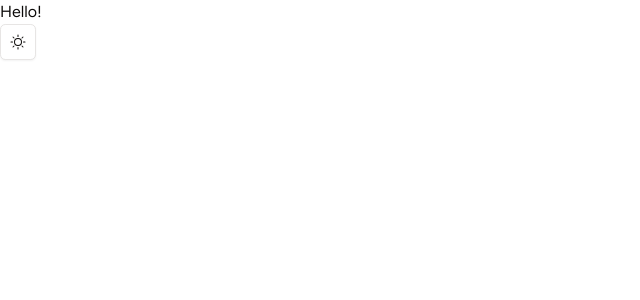
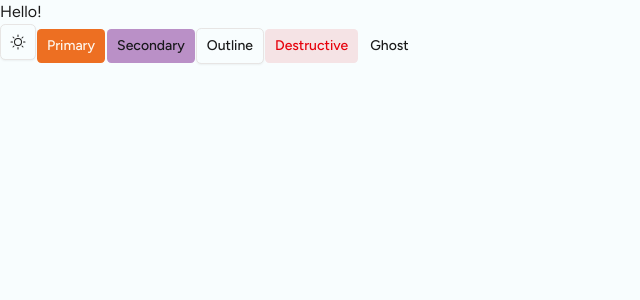
Before and after one commit to draekien/portfolio, a Next.js app: page / in a window 1280 px wide. Shown: the top 300 px of the page, without its empty margins (0-640 px from the left). Built offline with nearby package versions, Linux system fonts and the light colour scheme.

Commit message:
feat: theming

```diff
--- a/app/globals.css
+++ b/app/globals.css
@@ -48,15 +48,15 @@
 }
 
 :root {
-	--background: oklch(1 0 0);
-	--foreground: oklch(0.147 0.004 49.25);
-	--card: oklch(1 0 0);
-	--card-foreground: oklch(0.147 0.004 49.25);
-	--popover: oklch(1 0 0);
-	--popover-foreground: oklch(0.147 0.004 49.25);
+	--background: oklch(0.9911 0.0055 211.04);
+	--foreground: oklch(0.2178 0 0);
+	--card: oklch(0.9911 0.0055 211.04);
+	--card-foreground: oklch(0.2178 0 0);
+	--popover: oklch(0.9911 0.0055 211.04);
+	--popover-foreground: oklch(0.2178 0 0);
 	--primary: oklch(0.6823 0.176 46.72);
 	--primary-foreground: oklch(0.98 0.016 73.684);
-	--secondary: oklch(0.5579 0.0909 318.07);
+	--secondary: oklch(0.7115 0.0909 318.07);
 	--secondary-foreground: oklch(0.21 0.006 285.885);
 	--muted: oklch(0.97 0.001 106.424);
 	--muted-foreground: oklch(0.553 0.013 58.071);
@@ -73,7 +73,7 @@
 	--chart-5: oklch(0.47 0.157 37.304);
 	--radius: 0.45rem;
 	--sidebar: oklch(0.985 0.001 106.423);
-	--sidebar-foreground: oklch(0.147 0.004 49.25);
+	--sidebar-foreground: oklch(0.2178 0 0);
 	--sidebar-primary: oklch(0.646 0.222 41.116);
 	--sidebar-primary-foreground: oklch(0.98 0.016 73.684);
 	--sidebar-accent: oklch(0.97 0.001 106.424);
@@ -83,7 +83,7 @@
 }
 
 .dark {
-	--background: oklch(0.147 0.004 49.25);
+	--background: oklch(0.2178 0 0);
 	--foreground: oklch(0.8877 0.0288 218.97);
 	--card: oklch(0.216 0.006 56.043);
 	--card-foreground: oklch(0.8877 0.0288 218.97);
@@ -91,7 +91,7 @@
 	--popover-foreground: oklch(0.8877 0.0288 218.97);
 	--primary: oklch(0.6823 0.176 46.72);
 	--primary-foreground: oklch(0.98 0.016 73.684);
-	--secondary: oklch(0.7115 0.0909 318.07);
+	--secondary: oklch(0.5579 0.0909 318.07);
 	--secondary-foreground: oklch(0.985 0 0);
 	--muted: oklch(0.268 0.007 34.298);
 	--muted-foreground: oklch(0.709 0.01 56.259);
@@ -123,4 +123,12 @@
 	body {
 		@apply bg-background text-foreground;
 	}
+	button:not(:disabled),
+	[role="button"]:not(:disabled) {
+		cursor: pointer;
+	}
+	button:disabled,
+	[role="button"]:disabled {
+		cursor: not-allowed;
+	}
 }
--- a/app/page.tsx
+++ b/app/page.tsx
@@ -1,10 +1,16 @@
 import { ThemeToggle } from "@/components/theme-toggle";
+import { Button } from "@/components/ui/button";
 
 export default function Page() {
 	return (
 		<div>
 			<h1>Hello!</h1>
 			<ThemeToggle />
+			<Button variant="default">Primary</Button>
+			<Button variant="secondary">Secondary</Button>
+			<Button variant="outline">Outline</Button>
+			<Button variant="destructive">Destructive</Button>
+			<Button variant="ghost">Ghost</Button>
 		</div>
 	);
 }
```
